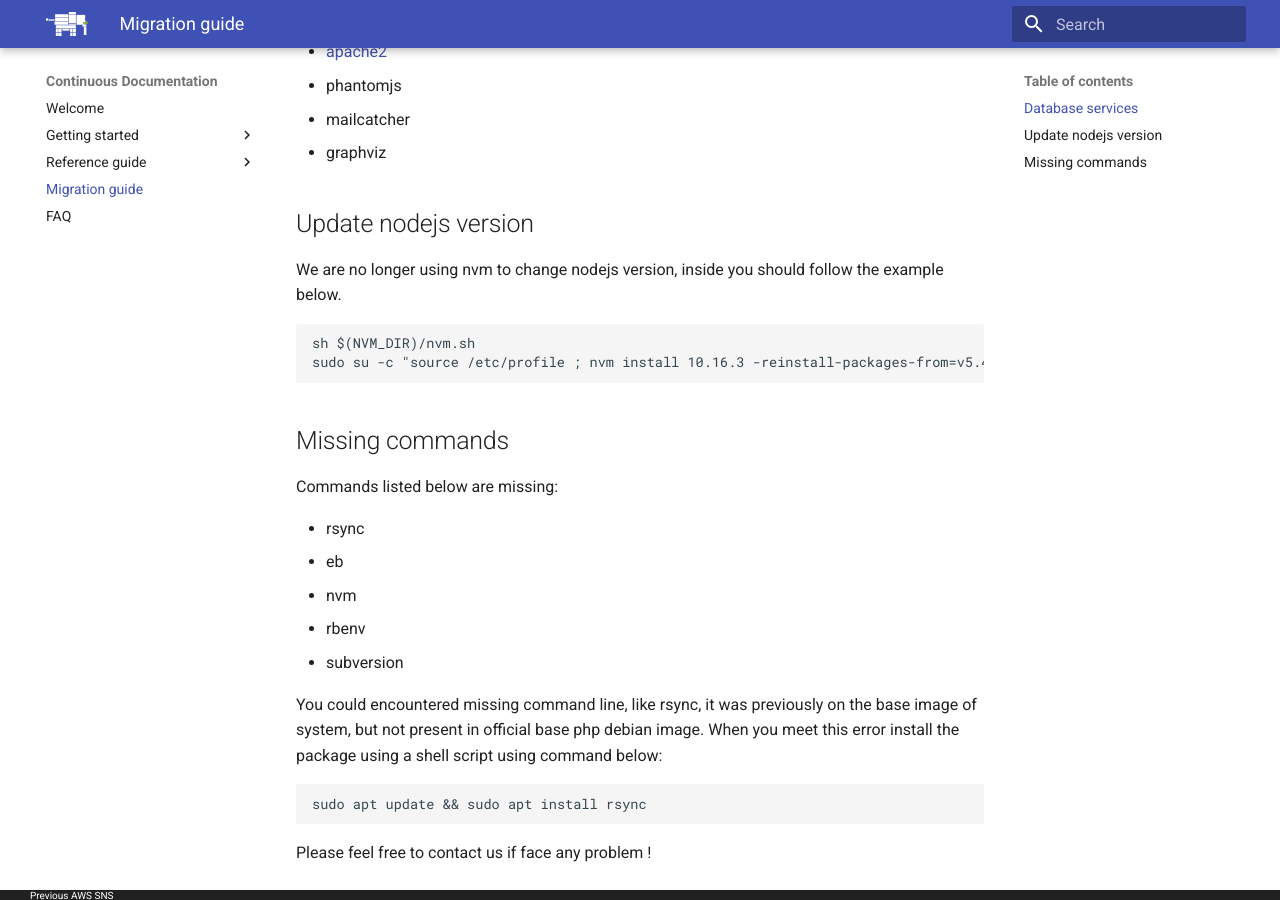
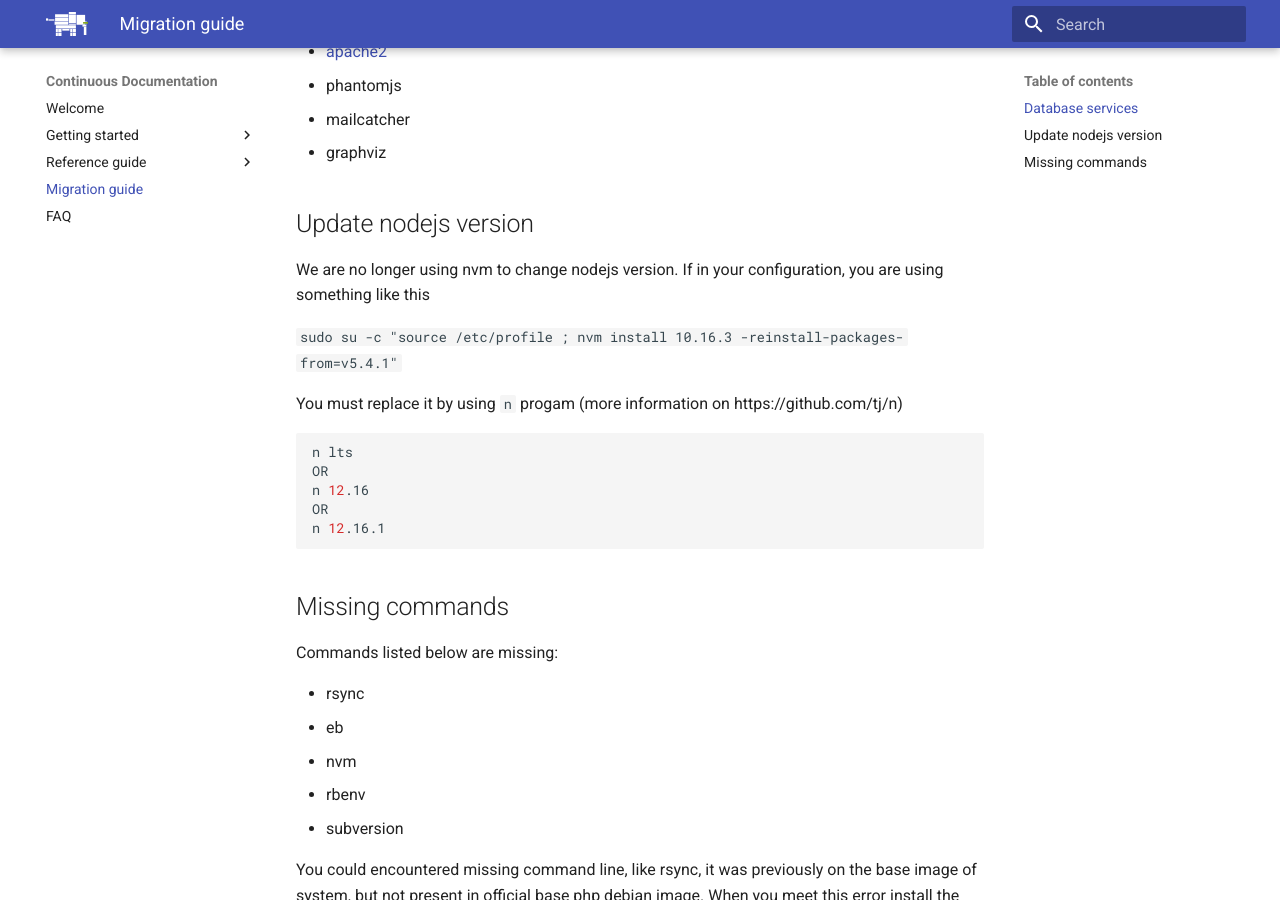
Before and after one commit to continuousphp/documentation, an MkDocs documentation site: the page built from docs/migration.md, in a window 1280 px wide and 900 px high, scrolled down 452 px. Built offline with MkDocs 1.6.1 and Material for MkDocs 9.7.7, drawn with Linux system fonts in a browser that asks for light colours.

Commit message:
Fix migration nodejs (#23)

````diff
--- a/docs/migration.md
+++ b/docs/migration.md
@@ -24,12 +24,21 @@ theses services are now part as side containers and can be activated using envir
 
 ## Update nodejs version
 
-We are no longer using nvm to change nodejs version, inside you should follow the example below.
+We are no longer using nvm to change nodejs version.
+If in your configuration, you are using something like this
 
-```xml
-sh $(NVM_DIR)/nvm.sh
-sudo su -c "source /etc/profile ; nvm install 10.16.3 -reinstall-packages-from=v5.4.1 ; nvm alias default 10.16.3 ; nvm list"
+`sudo su -c "source /etc/profile ; nvm install 10.16.3 -reinstall-packages-from=v5.4.1"`
+
+You must replace it by using `n` progam (more information on https://github.com/tj/n)
+
+```bash
+n lts
+OR
+n 12.16
+OR
+n 12.16.1
 ```
+
 ## Missing commands
 
 Commands listed below are missing:
````
